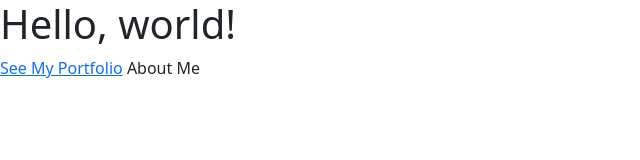
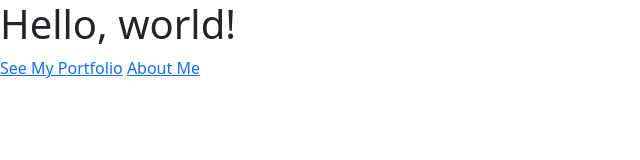
Before and after one commit to arsandisaputra/arsandisaputra.github.io, a plain HTML site: page index.html in a window 1280 px wide. Shown: the full height of the page, 0-640 px from the left. Drawn offline with nearby package versions, Linux system fonts and the light colour scheme.

Commit message:
Update index.html

```diff
--- a/index.html
+++ b/index.html
@@ -13,7 +13,7 @@
   <body>
     <h1>Hello, world!</h1>
     <a href="/portfolio">See My Portfolio</a>
-    <a hrea="/about/me.html">About Me</a>
+    <a href="/about/me.html">About Me</a>
 
     <!-- Optional JavaScript; choose one of the two! -->
 
```
